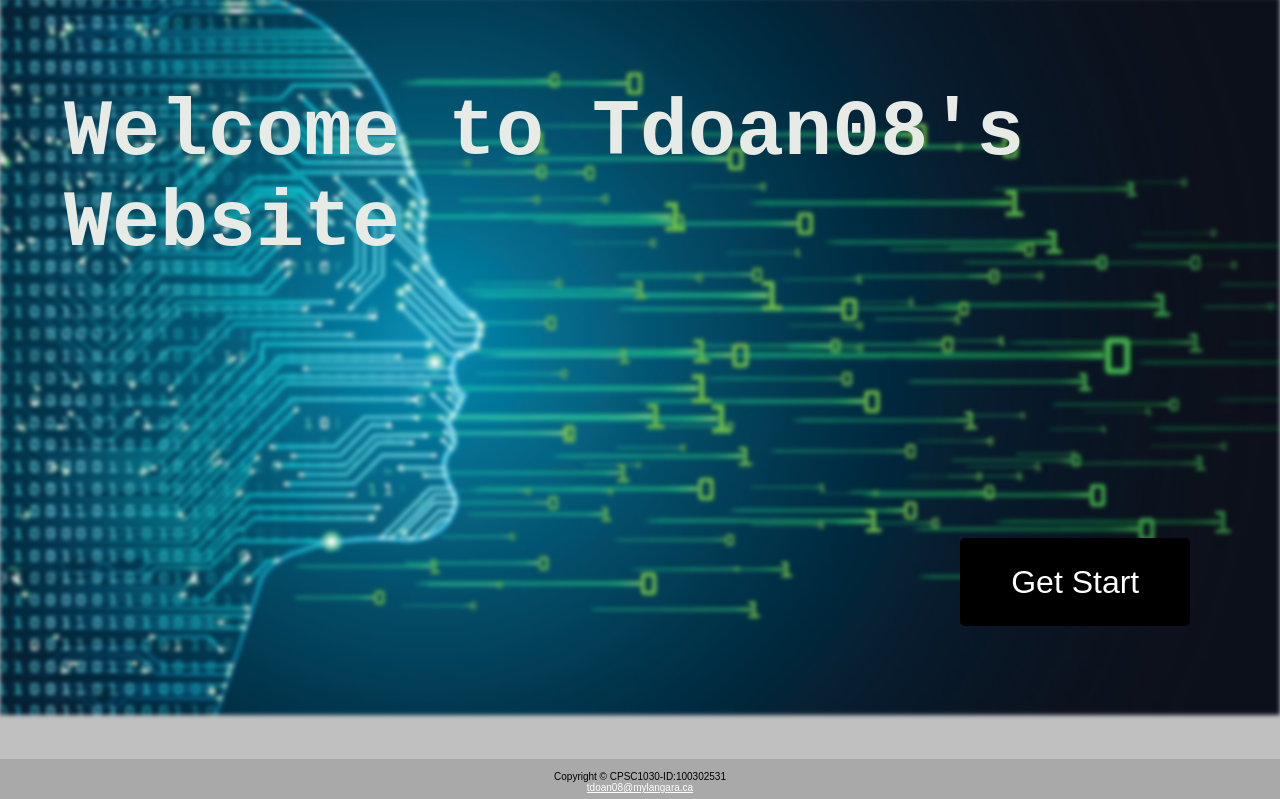
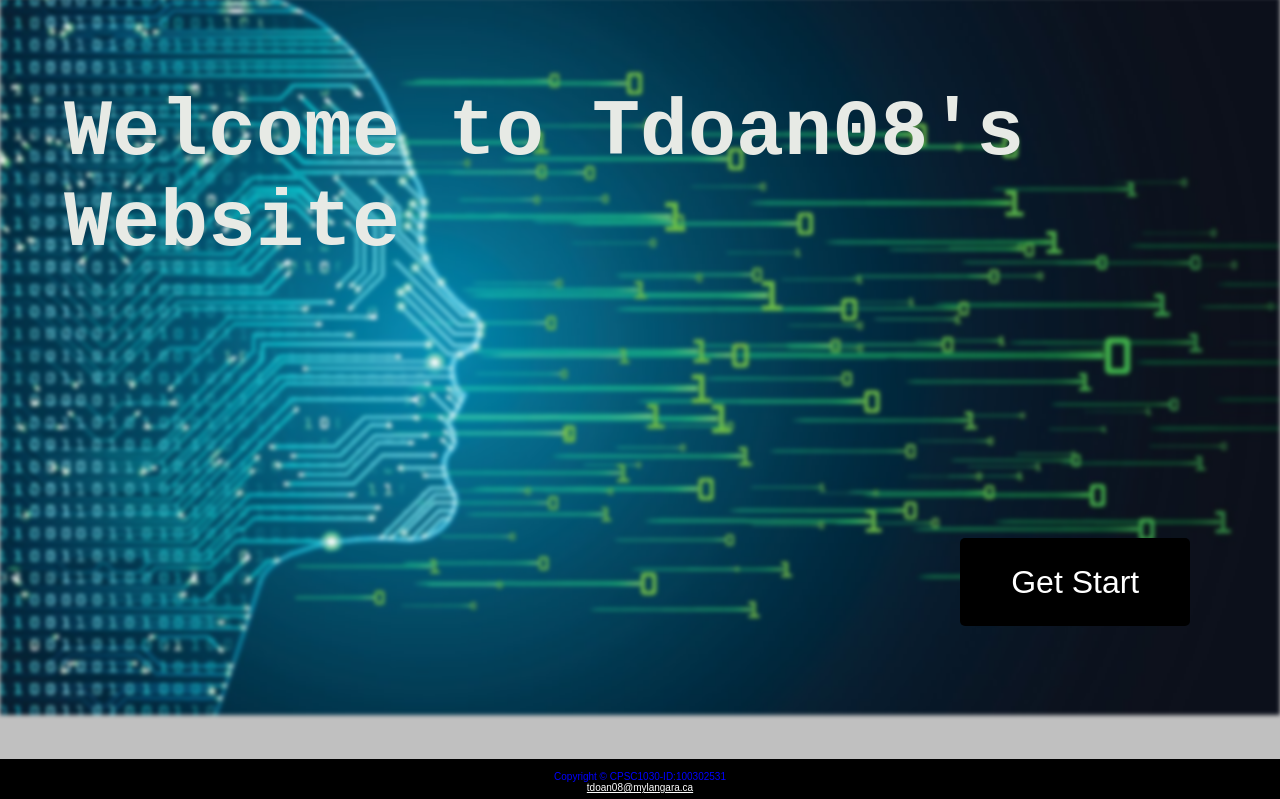
Before and after one commit to doda2391/doda2391.github.io, a plain HTML site: page index.html in a window 1280 px wide. Shown: the part 97-896 px from the top of the page. Drawn offline with Linux system fonts and the light colour scheme.

Commit message:
Update style.css

```diff
--- a/style/style.css
+++ b/style/style.css
@@ -35,8 +35,8 @@ nav {
 	width: 100%;
 	font-size: x-small;
 	text-align: center;
-	background-color: #A9A9A9;
-	color: black;
+	background-color: black;
+	color: blue;
 	padding: 1%;
 }
 
```
